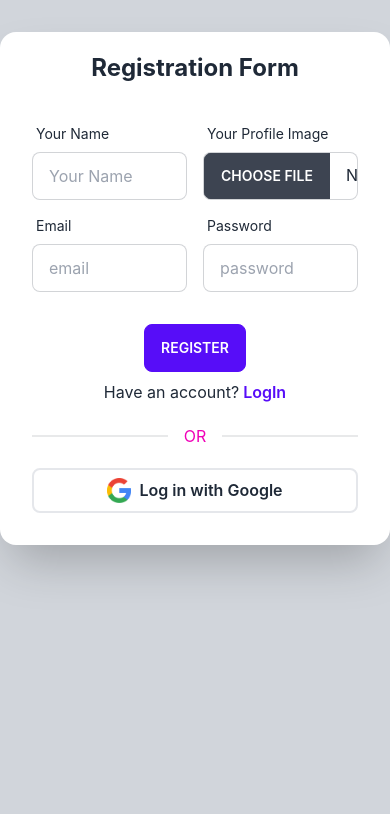
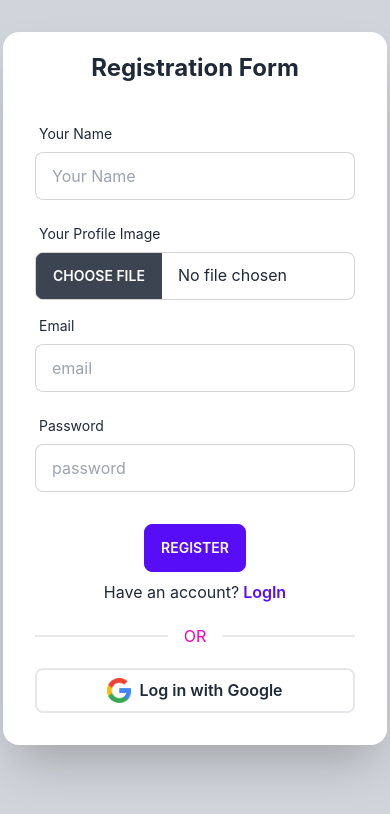
Before and after one commit to nayon64/qurinom-client, a React (Create React App) app: page /register in a window 390 px wide. Shown: the top 814 px of the page. Built offline with nearby package versions, Linux system fonts and the light colour scheme; no server answers.

Commit message:
registration form ui responsive

```diff
--- a/src/Pages/Register/Register.js
+++ b/src/Pages/Register/Register.js
@@ -31,7 +31,9 @@ const Register = () => {
 
   // set JWT token in local storage
   const getJWTtoken = (email) => {
-    axios.get(`https://qurinom-server.vercel.app/jwt?email=${email}`).then((res) => {
+    axios
+      .get(`https://qurinom-server.vercel.app/jwt?email=${email}`)
+      .then((res) => {
         if (res.data.accessToken) {
           localStorage.setItem("accessToken", res.data.accessToken);
           toast.success("Succefully LogIn");
@@ -125,12 +127,12 @@ const Register = () => {
 
   return (
     <div className="flex justify-center w-screen ">
-      <div className="card flex-shrink-0 w-full max-w-2xl shadow-2xl bg-base-100 mt-8">
+      <div className="card flex-shrink-0 w-full max-w-sm sm:max-w-2xl shadow-2xl bg-base-100 mt-8">
         <h1 className="text-center mt-5 text-2xl font-bold">
           Registration Form
         </h1>
         <form onSubmit={handleSubmit(handleUserCreate)} className="card-body">
-          <div className="grid grid-cols-2 gap-4">
+          <div className="grid sm:grid-cols-2 gap-4">
             <div className="form-control">
               <label className="label">
                 <span className="label-text">Your Name</span>
@@ -161,7 +163,7 @@ const Register = () => {
             </div>
           </div>
 
-          <div className="grid grid-cols-2 gap-4">
+          <div className="grid sm:grid-cols-2 gap-4">
             <div className="form-control">
               <label className="label">
                 <span className="label-text">Email</span>
```
Lines whose indentation alone changed are shown as unchanged.
